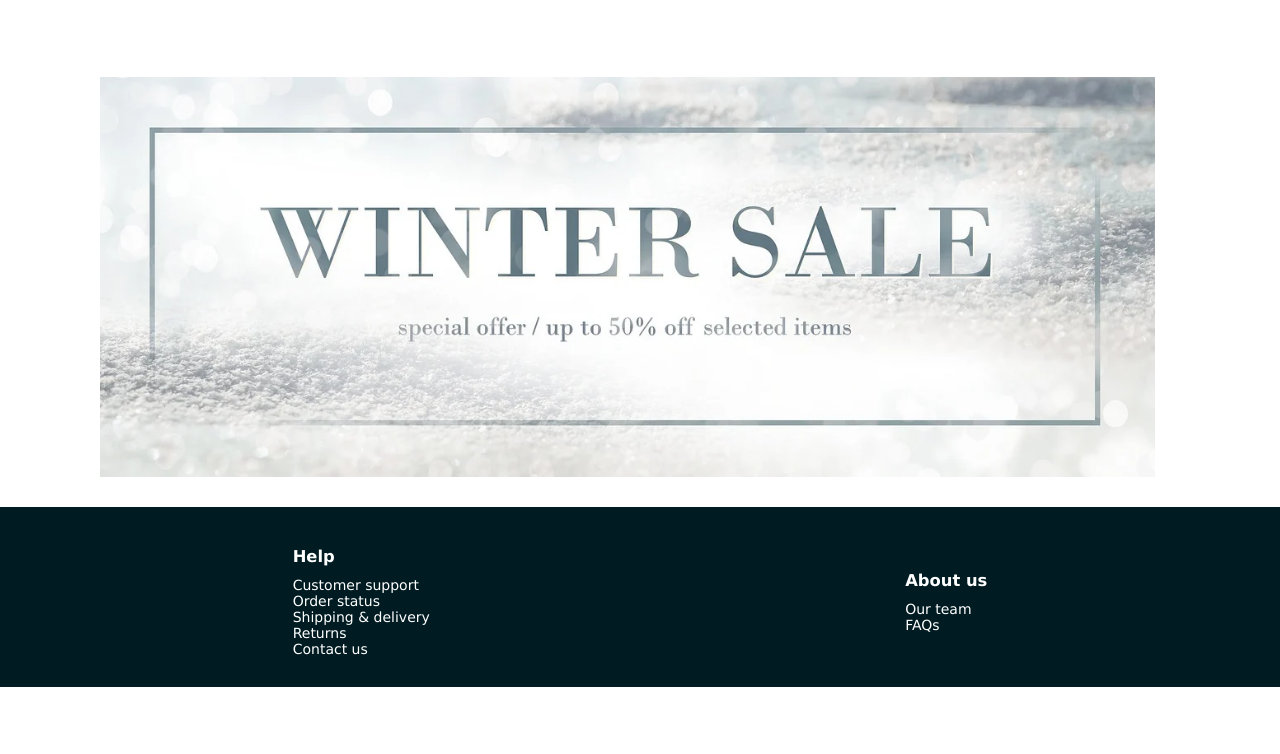
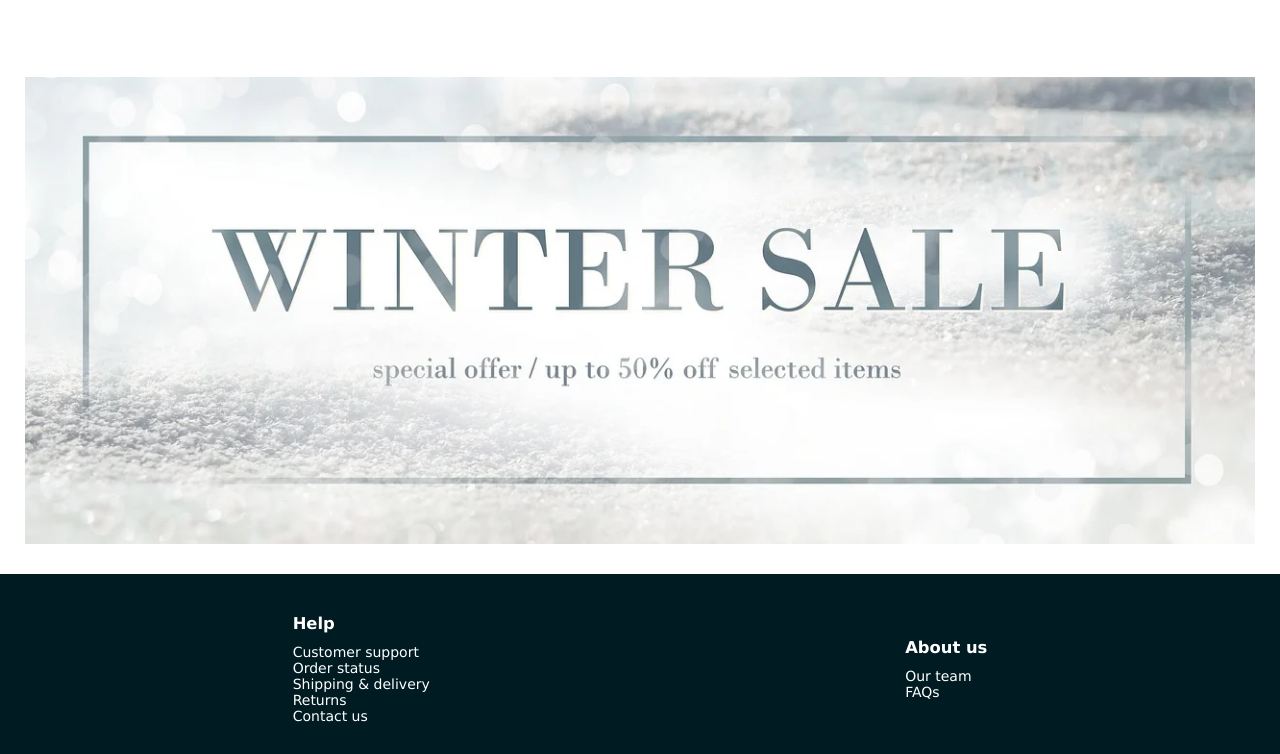
Before and after one commit to YeabseraG/Rainy-Days-Website, a plain HTML site: page index.html in a window 1280 px wide. Shown: the part 1846-2600 px from the top of the page. Before the commit the page ends 2533 px from the top, so only its background shows below. Drawn offline with Linux system fonts and the light colour scheme.

Commit message:
Update style.css

```diff
--- a/style.css
+++ b/style.css
@@ -167,11 +167,9 @@ p {
 }
 
 .small-container4 img{
-    max-width: 1080px;
-    padding-right: 25px;
+    max-width: 100%;
     padding-bottom: 30px;
-    margin-left: auto;
-    margin-right: auto;
+    margin: 0;
     object-fit: contain;display: block
 
 
```
